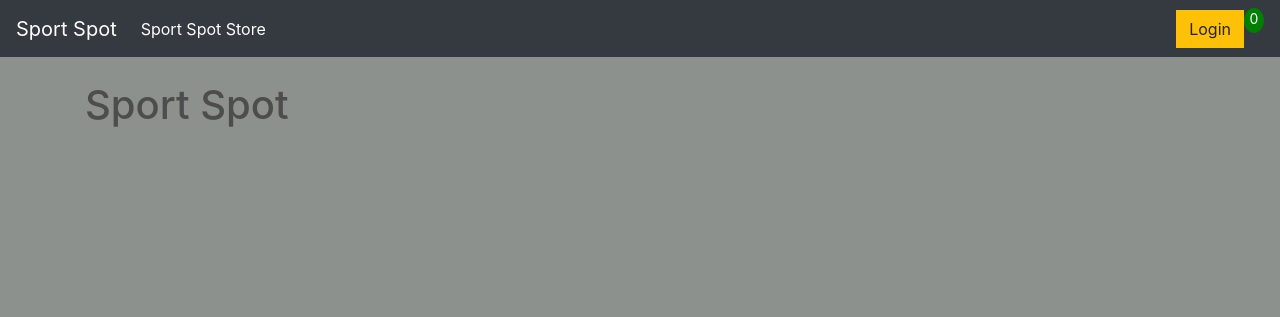
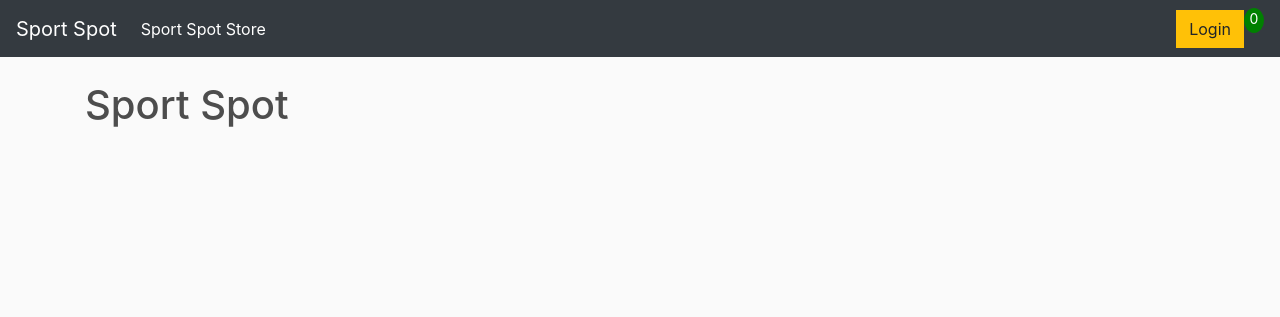
Before and after one commit to maclamour/Sport-Spot, a Django app: page / in a window 1280 px wide. Shown: the top 317 px of the page. Run offline with Django 4.2, Linux system fonts and the light colour scheme; some libraries are stand-ins or nearby versions.

```diff
--- a/main_app/static/styles/app.css
+++ b/main_app/static/styles/app.css
@@ -1,5 +1,5 @@
 body{
-	background-color: #8D918D;
+	background-color: hsl(0, 0%, 98%);
 }
 
 h1,h2,h3,h4,h5,h6{
@@ -26,7 +26,7 @@ h1,h2,h3,h4,h5,h6{
 }
 
 .bg-dark{
-	background-color: #8D918D;
+	background-color: #4f868c;
 }
 
 #cart-icon{
```
